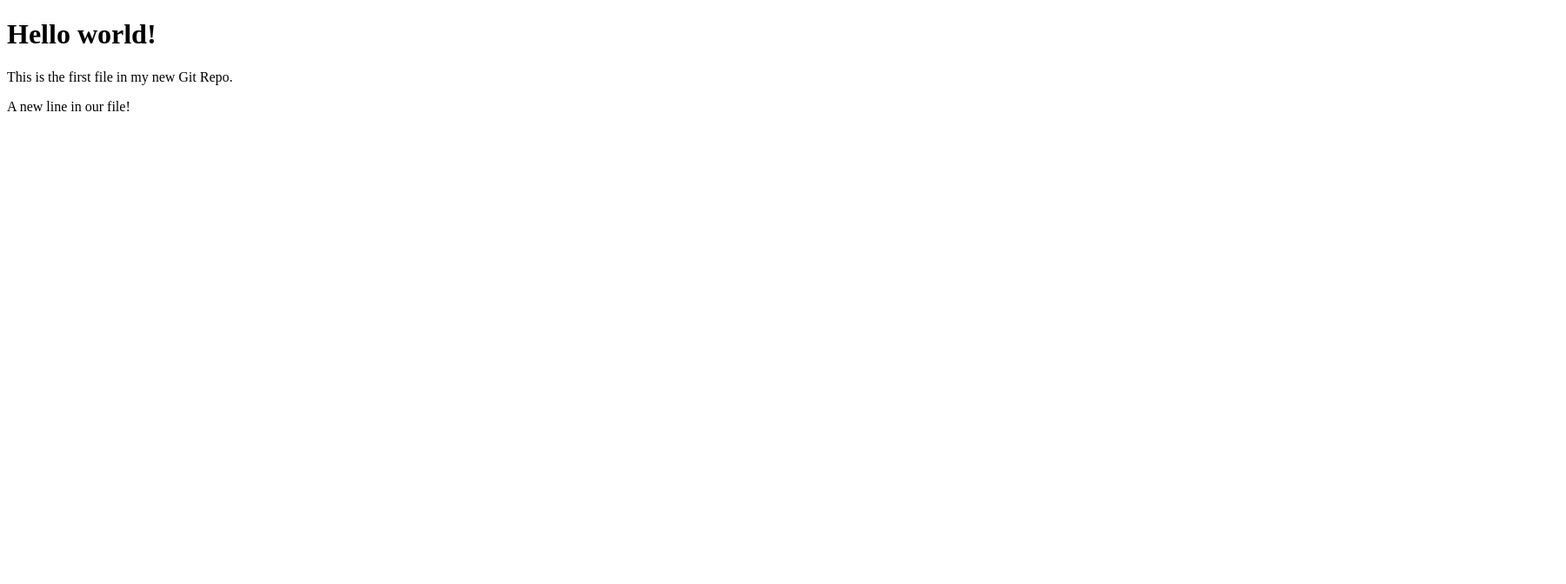
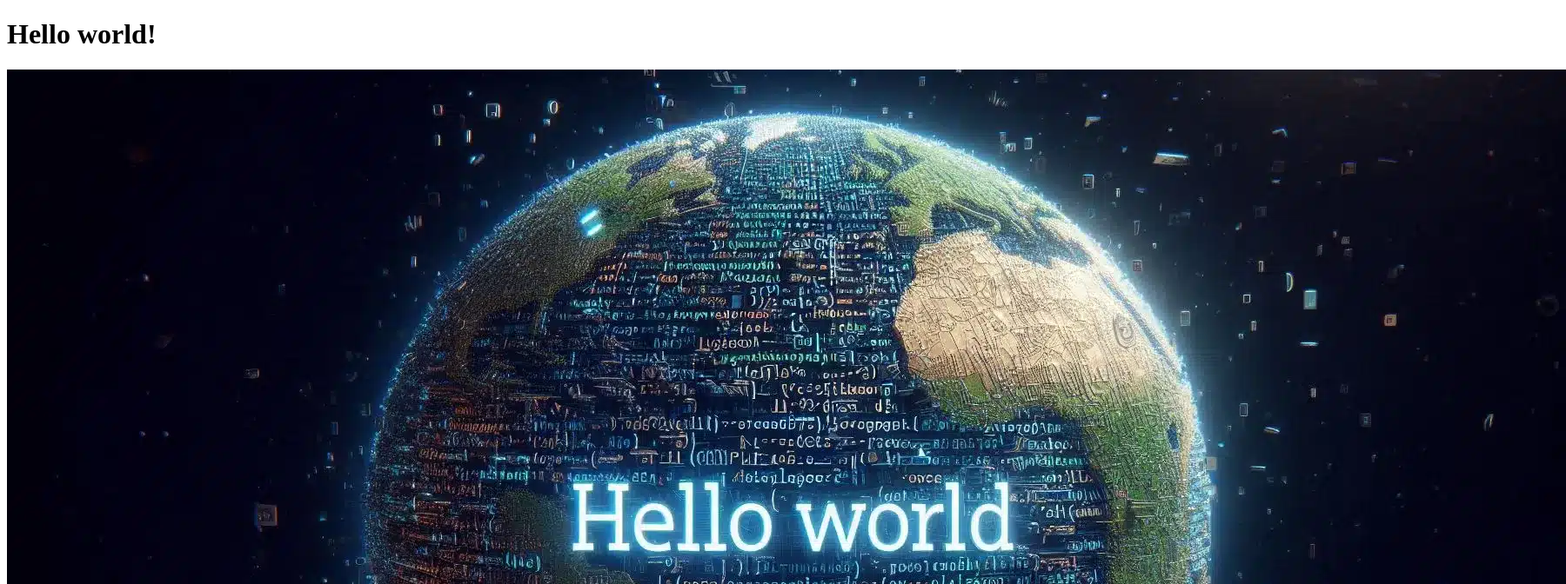
Before and after one commit to GUZMAN1407/hello-world, a plain HTML site: page index.html in a window 1280 px wide. Shown: the top 672 px of the page at 87% size, 1800 px wide, since content can reach past the window. Drawn offline with Linux system fonts and the light colour scheme.

Commit message:
Added image to Hello World

```diff
--- a/index.html
+++ b/index.html
@@ -7,6 +7,8 @@
 <body>
 
 <h1>Hello world!</h1>
+<div><img src="img_hello_world.jpg" alt-"Hello World from Space"
+style="width:100%,max-width:960px"></div>
 <p>This is the first file in my new Git Repo.</p>
 <p>A new line in our file!</p>
 
```
Also changed, not shown: img_hello_world.jpg (added).
